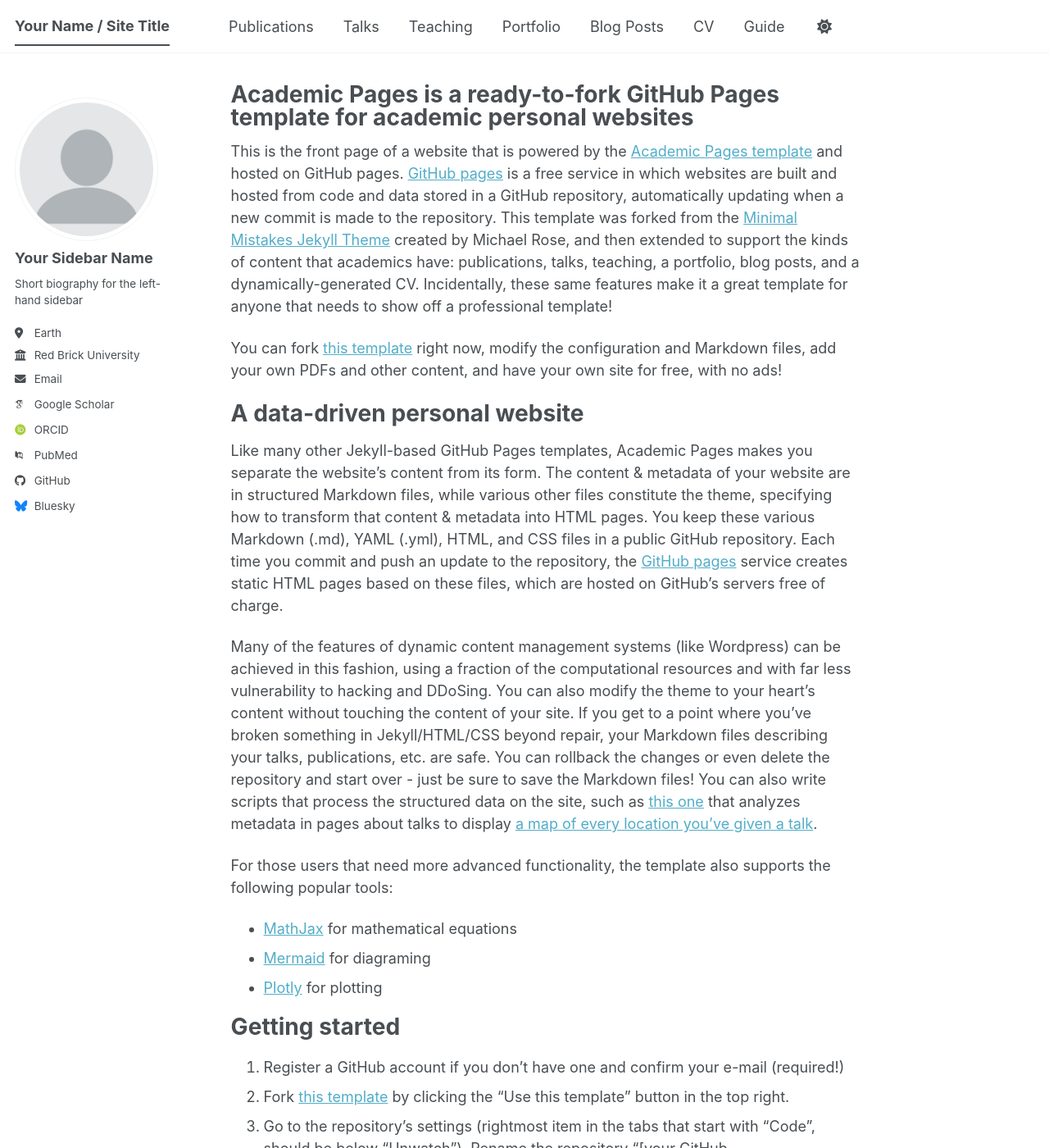
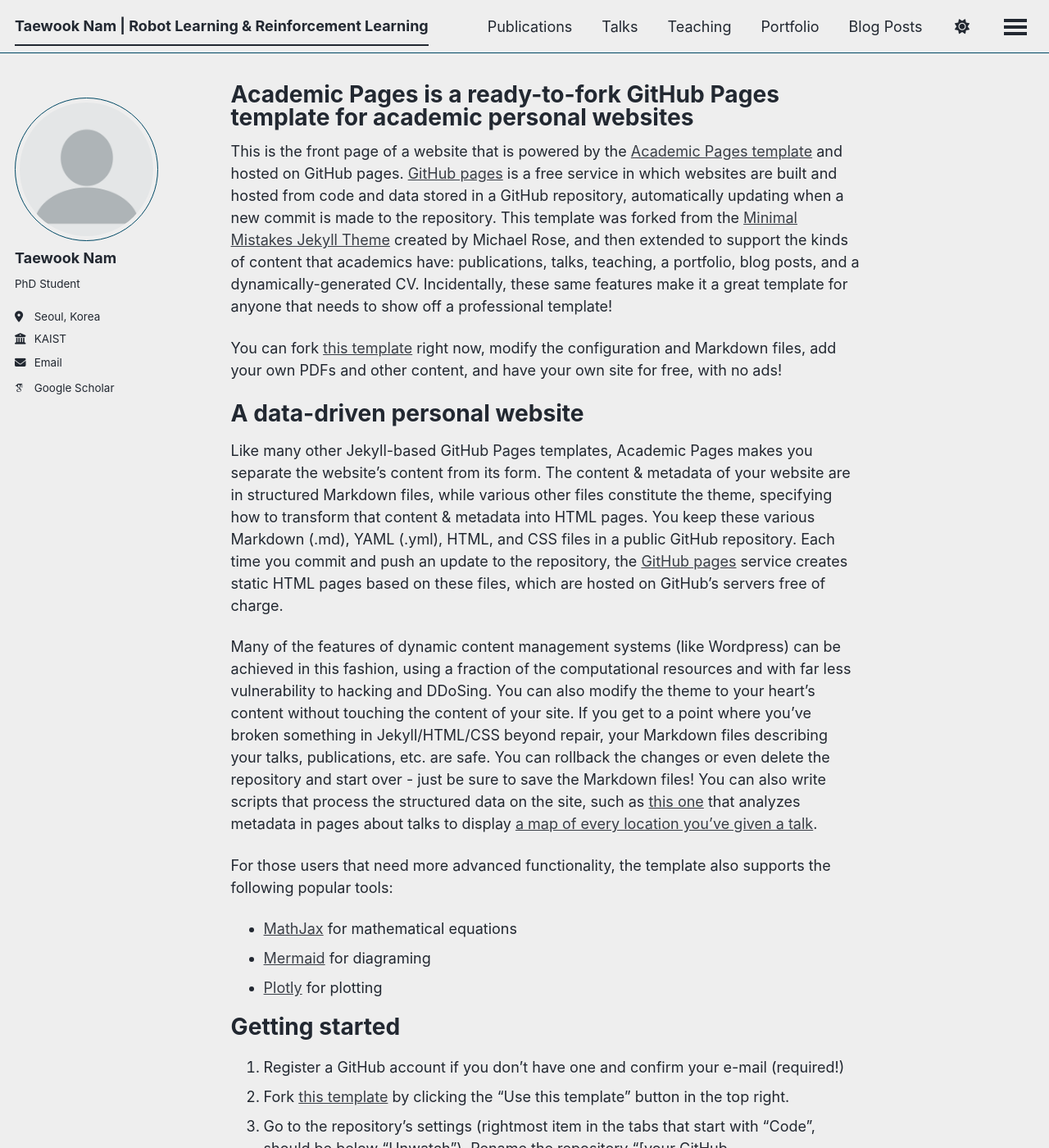
Before and after one commit to namsan96/namsan96.github.io, a Jekyll site: the page built from _pages/about.md, in a window 1280 px wide and 1400 px high. Shown: the whole window at 82% size. Built offline with Jekyll 4.4.1, drawn with Linux system fonts in a browser that asks for light colours; some web fonts are replaced; a script bundle is joined from its source files by our own code; library files that are not in the unit come from our copies; some of the changed text lies outside the part shown.

Commit message:
Update _config.yml

```diff
--- a/_config.yml
+++ b/_config.yml
@@ -8,15 +8,15 @@
 
 # Basic Site Settings
 locale                   : "en-US"
-site_theme               : "default" # The available themes options are "default", "air", "sunrise", "mint", "dirt" and "contrast"
-title                    : "Your Name / Site Title"
+site_theme               : "air" # The available themes options are "default", "air", "sunrise", "mint", "dirt" and "contrast"
+title                    : "Taewook Nam | Robot Learning & Reinforcement Learning"
 title_separator          : "-"
-name                     : &name "Your Name"
-description              : &description "Your Name's academic portfolio"   # Update this with a general description of your site, this is the default if not overridden by a page
+name                     : &name "Taewook Nam"
+description              : &description "PhD Student at KAIST"   # Update this with a general description of your site, this is the default if not overridden by a page
 url                      : https://academicpages.github.io # The base hostname & protocol for your site e.g. "https://[your GitHub username].github.io",
                                                            # or if you already have some other page hosted on Github then use "https://[your GitHub username].github.io/[Your Repo Name]"
 baseurl                  : "" # the subpath of your site, e.g. "/blog"
-repository               : "academicpages/academicpages.github.io"
+repository               : "namsan96.github.io"
 
 # Site Author - The following control what appear as part of the author content on the side bar.
 #               If a field is blank the icon and link will not appear, otherwise it will be shown.
@@ -24,24 +24,24 @@ repository               : "academicpages/academicpages.github.io"
 author:
   # Biographic information
   avatar           : "profile.png"
-  name             : "Your Sidebar Name"
+  name             : "Taewook Nam"
   pronouns         : # example: "she/her"
-  bio              : "Short biography for the left-hand sidebar"
-  location         : "Earth"
-  employer         : "Red Brick University"
+  bio              : "PhD Student"
+  location         : "Seoul, Korea"
+  employer         : "KAIST"
   uri              : # URL
-  email            : "none@example.org"
+  email            : "namsan@kaist.ac.kr"
 
   # Academic websites
   academia         : # URL
   arxiv            : # URL - Update with the correct link to your profile
-  googlescholar    : "https://scholar.google.com/citations?user=PS_CX0AAAAAJ"
+  googlescholar    : "https://scholar.google.com/citations?user=VzkLXSoAAAAJ"
   inspire-hep      : # URL
   impactstory      : # URL
-  orcid            : "https://orcid.org/yourorcidurl"
+  orcid            : #"https://orcid.org/yourorcidurl"
   semantic         : # URL
   ssrn             : # URL
-  pubmed           : "https://www.ncbi.nlm.nih.gov/pubmed/?term=john+snow"
+  pubmed           : #"https://www.ncbi.nlm.nih.gov/pubmed/?term=john+snow"
   researchgate     : # URL
   scopus           : # URL
   zotero           : # URL
@@ -51,13 +51,13 @@ author:
   bitbucket        : # Username - Update with your username on the site
   codepen          : # Username
   dribbble         : # Username
-  github           : "academicpages"
+  github           : #"academicpages"
   kaggle           : # Username
   stackoverflow    : # User number or user number and name (i.e., use "1" or "1/jeff-atwood")
 
   # Social media
   artstation       : # Username
-  bluesky          : "bsky.app" # Replace this with you Bluesky username
+  bluesky          : #"bsky.app" # Replace this with you Bluesky username
   facebook         : # Username
   flickr           : # Username
   foursquare       : # Username
```
